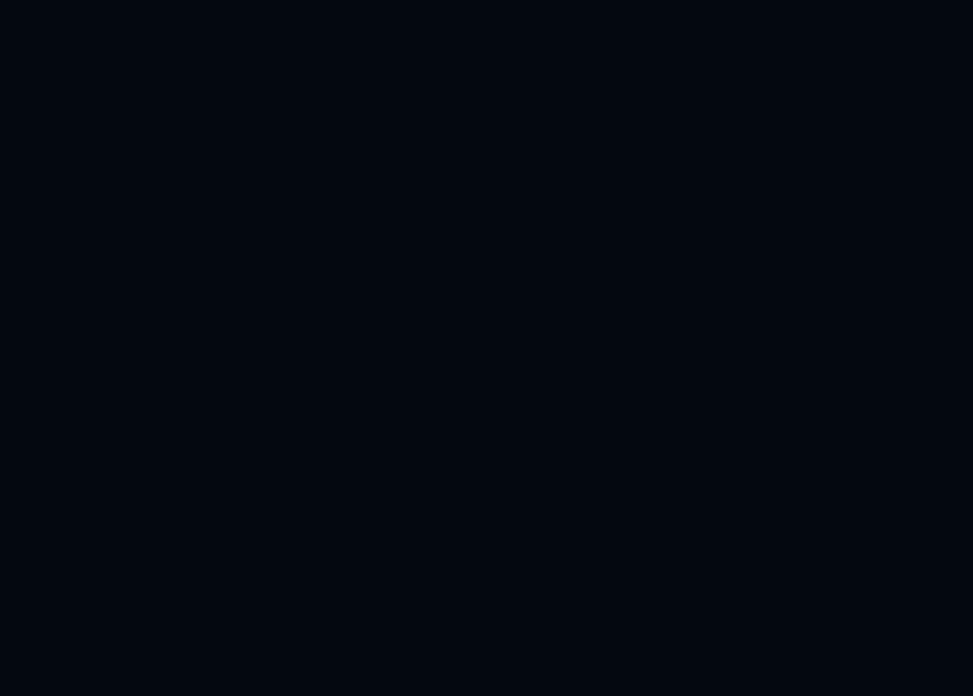
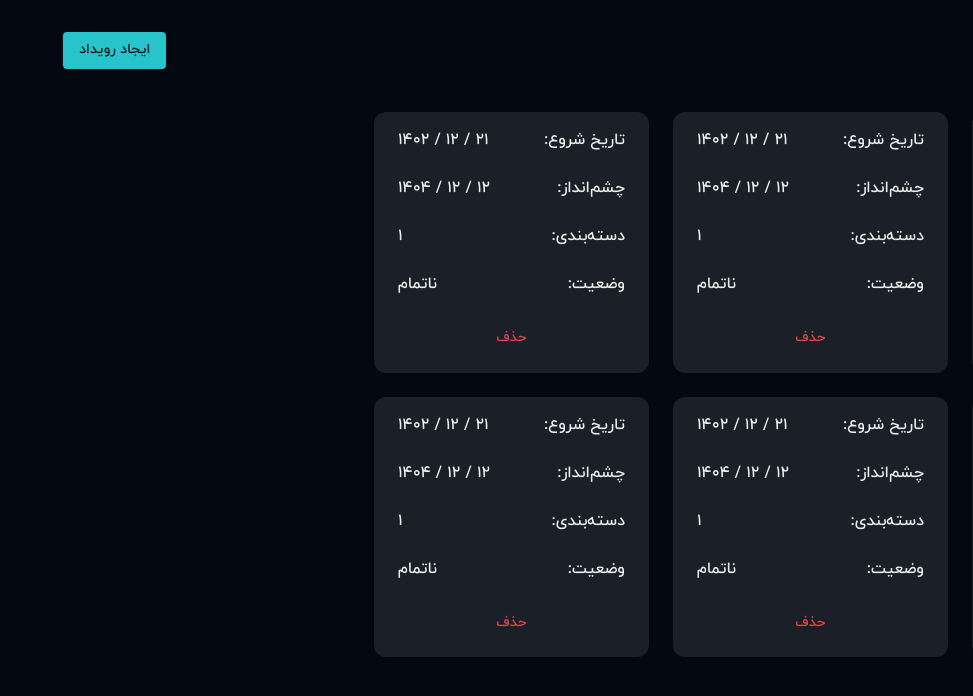
Before and after one commit to TahaEZ/record-vision-front, a React (Vite) app: page / in a window 1280 px wide. Before the commit this address had no page. Shown: the top 696 px of the page, without its empty margins (307-1280 px from the left). Built offline with nearby package versions, Linux system fonts and the light colour scheme.

Commit message:
Add event card and create events page

```diff
--- a/src/App.tsx
+++ b/src/App.tsx
@@ -6,12 +6,13 @@ import {
     createTheme,
 } from '@mui/material'
 import { Route, Routes } from 'react-router-dom'
+import { ToastContainer } from 'react-toastify'
 // custom
 import './i18n/config'
 import appTheme from './theme/theme'
 import appStyle from './theme/app-style'
 import CreateEvent from './pages/create-event'
-import { ToastContainer } from 'react-toastify'
+import Events from './pages/events'
 
 const theme = createTheme(appTheme)
 
@@ -24,6 +25,7 @@ function App() {
                 <CssBaseline />
                 <Routes>
                     <Route path="/create-event" element={<CreateEvent />} />
+                    <Route path="/" element={<Events />} />
                 </Routes>
             </ThemeProvider>
         </>
--- /dev/null
+++ b/src/components/event-card/index.tsx
@@ -0,0 +1,48 @@
+// custom
+import { useTranslation } from 'react-i18next'
+import EventEntity from '../../entities/evnet-entity'
+import { EventCardRow, EventCardText, Wrapper } from './styled-components'
+import { Button } from '@mui/material'
+
+type EventCardProps = {
+    event: EventEntity
+}
+
+const EventCard = ({ event }: EventCardProps) => {
+    const { t } = useTranslation()
+
+    return (
+        <Wrapper>
+            <EventCardRow>
+                <EventCardText>{t('startDate')}:</EventCardText>
+                <EventCardText dir="ltr">
+                    {event.year} / {event.month} / {event.day}
+                </EventCardText>
+            </EventCardRow>
+            <EventCardRow>
+                <EventCardText>{t('vision')}:</EventCardText>
+                <EventCardText dir="ltr">
+                    {event.vision.year} / {event.vision.month} /{' '}
+                    {event.vision.day}
+                </EventCardText>
+            </EventCardRow>
+            <EventCardRow>
+                <EventCardText>{t('grouping')}:</EventCardText>
+                <EventCardText>{event.vision.grouping}</EventCardText>
+            </EventCardRow>
+            <EventCardRow>
+                <EventCardText>{t('status')}:</EventCardText>
+                <EventCardText
+                    primaryColor={event.deadlineStatus === 'arrived'}
+                >
+                    {t(event.deadlineStatus)}
+                </EventCardText>
+            </EventCardRow>
+            <Button color='error'>
+                {t('delete')}
+            </Button>
+        </Wrapper>
+    )
+}
+
+export default EventCard
--- /dev/null
+++ b/src/components/event-card/styled-components.ts
@@ -0,0 +1,34 @@
+// module
+import { Box, Typography, styled, useTheme } from '@mui/material'
+
+export const Wrapper = styled(Box)(() => {
+    const theme = useTheme()
+
+    return {
+        backgroundColor: (theme.palette.background as any)['surface2'],
+        borderRadius: '12px',
+        display: 'flex',
+        flexDirection: 'column',
+        gap: theme.spacing(3),
+        minWidth: '275px',
+        padding: `${theme.spacing(2)} ${theme.spacing(3)}`,
+    }
+})
+
+export const EventCardRow = styled(Box)({
+    display: 'flex',
+    justifyContent: 'space-between',
+})
+
+export const EventCardText = styled(Typography, {
+    shouldForwardProp: prop => prop !== 'primaryColor',
+})<{ primaryColor?: boolean }>(({ primaryColor }) => {
+    const theme = useTheme()
+
+    return {
+        color: primaryColor
+            ? (theme.palette.primary as any)[400]
+            : (theme.palette.secondary as any)[200],
+        fontSize: '16px',
+    }
+})
--- /dev/null
+++ b/src/entities/evnet-entity.ts
@@ -0,0 +1,15 @@
+type EventEntity = {
+    id: number
+    day: number
+    month: number
+    year: number
+    vision: {
+        day: number
+        month: number
+        year: number
+        grouping: number
+    }
+    deadlineStatus: 'arrived' | 'unfinished'
+}
+
+export default EventEntity
--- a/src/i18n/fa/fa.json
+++ b/src/i18n/fa/fa.json
@@ -15,5 +15,13 @@
     "events": "رویدادها",
     "createEvent": "ایجاد رویداد",
     "create": "ایجاد",
-    "enterAValidDate": "یک تاریخ معتبر وارد کنید"
+    "enterAValidDate": "یک تاریخ معتبر وارد کنید",
+    "startDate": "تاریخ شروع",
+    "vision": "چشم‌انداز",
+    "grouping": "دسته‌بندی",
+    "status": "وضعیت",
+    "unfinished": "ناتمام",
+    "arrived": "سررسیده",
+    "delete": "حذف",
+    "all": "همه"
 }
--- /dev/null
+++ b/src/pages/events/index.tsx
@@ -0,0 +1,131 @@
+// module
+import { SyntheticEvent, useState } from 'react'
+import { useTranslation } from 'react-i18next'
+// custom
+import { Button, Tab, Tabs } from '@mui/material'
+import EventCard from '../../components/event-card'
+import EventEntity from '../../entities/evnet-entity'
+import { Container, EventsContainer, TopBar } from './styled-components'
+import { Link } from 'react-router-dom'
+
+const eventsData: EventEntity[] = [
+    {
+        year: 1402,
+        month: 10,
+        day: 13,
+        deadlineStatus: 'arrived',
+        id: 1,
+        vision: {
+            day: 30,
+            month: 11,
+            year: 1403,
+            grouping: 1,
+        },
+    },
+    {
+        year: 1402,
+        month: 12,
+        day: 21,
+        deadlineStatus: 'unfinished',
+        id: 2,
+        vision: {
+            day: 12,
+            month: 12,
+            year: 1404,
+            grouping: 1,
+        },
+    },
+    {
+        year: 1402,
+        month: 12,
+        day: 21,
+        deadlineStatus: 'unfinished',
+        id: 3,
+        vision: {
+            day: 12,
+            month: 12,
+            year: 1404,
+            grouping: 1,
+        },
+    },
+    {
+        year: 1402,
+        month: 12,
+        day: 21,
+        deadlineStatus: 'unfinished',
+        id: 4,
+        vision: {
+            day: 12,
+            month: 12,
+            year: 1404,
+            grouping: 1,
+        },
+    },
+    {
+        year: 1402,
+        month: 12,
+        day: 21,
+        deadlineStatus: 'unfinished',
+        id: 5,
+        vision: {
+            day: 12,
+            month: 12,
+            year: 1404,
+            grouping: 1,
+        },
+    },
+    {
+        year: 1402,
+        month: 12,
+        day: 21,
+        deadlineStatus: 'unfinished',
+        id: 6,
+        vision: {
+            day: 12,
+            month: 12,
+            year: 1404,
+            grouping: 1,
+        },
+    },
+]
+
+type EventTab = 'all' | 'unfinished' | 'arrived'
+
+const Events = () => {
+    const { t } = useTranslation()
+
+    const [eventTab, setEventTab] = useState<EventTab>('all')
+
+    const tabHandleChange = (_event: SyntheticEvent, newValue: EventTab) => {
+        setEventTab(newValue)
+    }
+
+    const visibleEvents: EventEntity[] =
+        eventTab === 'all'
+            ? eventsData
+            : eventsData.filter(event => event.deadlineStatus === eventTab)
+
+    return (
+        <Container>
+            <TopBar>
+                <Tabs value={eventTab} onChange={tabHandleChange}>
+                    <Tab value="all" label={t('all')} />
+                    <Tab value="unfinished" label={t('unfinished')} />
+                    <Tab value="arrived" label={t('arrived')} />
+                </Tabs>
+                <Link to='/create-event'>
+                <Button color="primary" variant="contained">
+                    {t('createEvent')}
+                </Button>
+                </Link>
+            </TopBar>
+            <EventsContainer>
+                {visibleEvents.map(event => (
+                    <EventCard key={event.id} event={event} />
+                ))}
+            </EventsContainer>
+        </Container>
+    )
+}
+
+export default Events
--- /dev/null
+++ b/src/pages/events/styled-components.ts
@@ -0,0 +1,22 @@
+import { Box, styled, useTheme } from '@mui/material'
+
+export const Container = styled(Box)({
+    display: 'flex',
+    flexDirection: 'column',
+})
+
+export const TopBar = styled(Box)({
+    display: 'flex',
+    justifyContent: 'space-between',
+})
+
+export const EventsContainer = styled(Box)(() => {
+    const theme = useTheme()
+
+    return {
+        display: 'flex',
+        flexWrap: 'wrap',
+        gap: theme.spacing(3),
+        padding: theme.spacing(4),
+    }
+})
```
